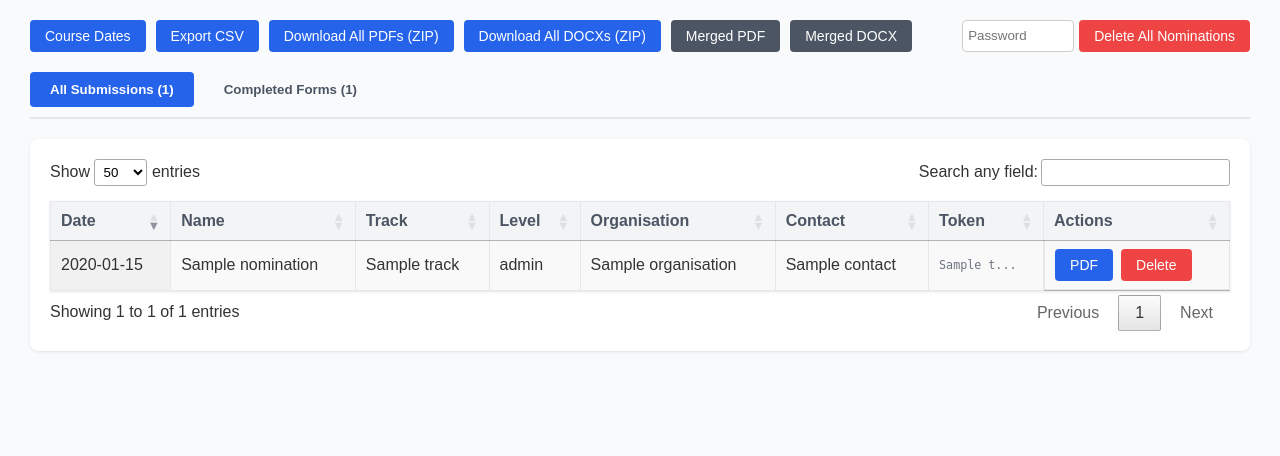
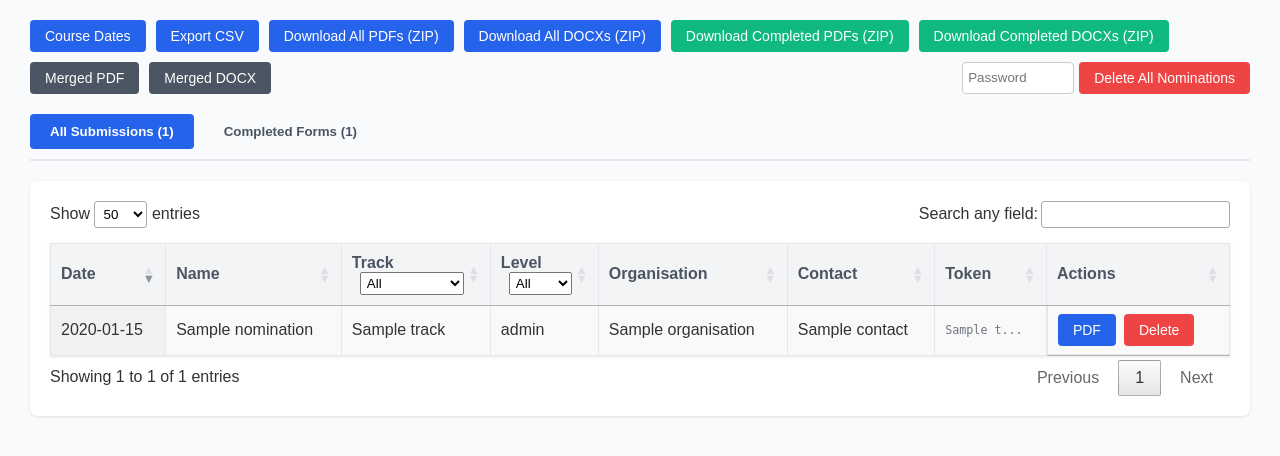
Before and after one commit to lovnishverma/futureskillsprime, a Flask app: page /admin in a window 1280 px wide. Shown: the part 98-554 px from the top of the page. Run offline with Flask 3, Linux system fonts and the light colour scheme; the visitor is signed in with stand-in values (Sample User, id 1); a database or web service that is not in the repository returns one stand-in record (values such as "Sample title"); some libraries are stand-ins or nearby versions.

Commit message:
feat: Add dropdown filters to Track and Level columns in admin panel and add bulk download buttons for completed forms only

```diff
--- a/app.py
+++ b/app.py
@@ -1145,7 +1145,11 @@ def admin_pdf_all():
     if not session.get("admin"):
         abort(403)
     db = get_db()
-    rows = list(db.find().sort("submitted_at", 1))
+
+    if request.args.get("completed"):
+        rows = list(db.find({"photo_url": {"$nin": [None, ""]}, "sign_url": {"$nin": [None, ""]}}).sort("submitted_at", 1))
+    else:
+        rows = list(db.find().sort("submitted_at", 1))
     if not rows:
         flash("No submissions yet.", "warning")
         return redirect(url_for("admin"))
@@ -1172,7 +1176,11 @@ def admin_docx_all():
     if not session.get("admin"):
         abort(403)
     db = get_db()
-    rows = list(db.find().sort("submitted_at", 1))
+
+    if request.args.get("completed"):
+        rows = list(db.find({"photo_url": {"$nin": [None, ""]}, "sign_url": {"$nin": [None, ""]}}).sort("submitted_at", 1))
+    else:
+        rows = list(db.find().sort("submitted_at", 1))
     if not rows:
         flash("No submissions yet.", "warning")
         return redirect(url_for("admin"))
@@ -1216,7 +1224,12 @@ def admin_zip_pdfs():
     if not session.get("admin"):
         abort(403)
     db = get_db()
-    rows = list(db.find())
+
+    if request.args.get("completed"):
+        rows = list(db.find({"photo_url": {"$nin": [None, ""]}, "sign_url": {"$nin": [None, ""]}}))
+    else:
+        rows = list(db.find())
+
     if not rows:
         flash("No submissions yet.", "warning")
         return redirect(url_for("admin"))
@@ -1238,7 +1251,12 @@ def admin_zip_docxs():
     if not session.get("admin"):
         abort(403)
     db = get_db()
-    rows = list(db.find())
+
+    if request.args.get("completed"):
+        rows = list(db.find({"photo_url": {"$nin": [None, ""]}, "sign_url": {"$nin": [None, ""]}}))
+    else:
+        rows = list(db.find())
+
     if not rows:
         flash("No submissions yet.", "warning")
         return redirect(url_for("admin"))
--- a/templates/admin.html
+++ b/templates/admin.html
@@ -46,6 +46,8 @@
         <a href="{{ url_for('admin_csv') }}" class="btn">Export CSV</a>
         <a href="{{ url_for('admin_zip_pdfs') }}" class="btn">Download All PDFs (ZIP)</a>
         <a href="{{ url_for('admin_zip_docxs') }}" class="btn">Download All DOCXs (ZIP)</a>
+        <a href="{{ url_for('admin_zip_pdfs', completed=1) }}" class="btn" style="background:#10b981;">Download Completed PDFs (ZIP)</a>
+        <a href="{{ url_for('admin_zip_docxs', completed=1) }}" class="btn" style="background:#10b981;">Download Completed DOCXs (ZIP)</a>
         <a href="{{ url_for('admin_pdf_all') }}" class="btn" style="background:#4b5563;">Merged PDF</a>
         <a href="{{ url_for('admin_docx_all') }}" class="btn" style="background:#4b5563;">Merged DOCX</a>
 
@@ -156,6 +158,22 @@
                 "language": {
                     "search": "Search any field:",
                     "emptyTable": "No nominations found."
+                },
+                initComplete: function () {
+                    this.api().columns([2, 3]).every(function () {
+                        var column = this;
+                        var select = $('<select style="margin-left: 8px; font-weight: normal; padding: 2px;"><option value="">All</option></select>')
+                            .appendTo($(column.header()))
+                            .on('change', function () {
+                                var val = $.fn.dataTable.util.escapeRegex($(this).val());
+                                column.search(val ? '^' + val + '$' : '', true, false).draw();
+                            });
+                        // Stop click event from bubbling to column sort
+                        select.on('click', function(e) { e.stopPropagation(); });
+                        column.data().unique().sort().each(function (d, j) {
+                            if(d) select.append('<option value="' + d + '">' + d + '</option>');
+                        });
+                    });
                 }
             });
         });
```
